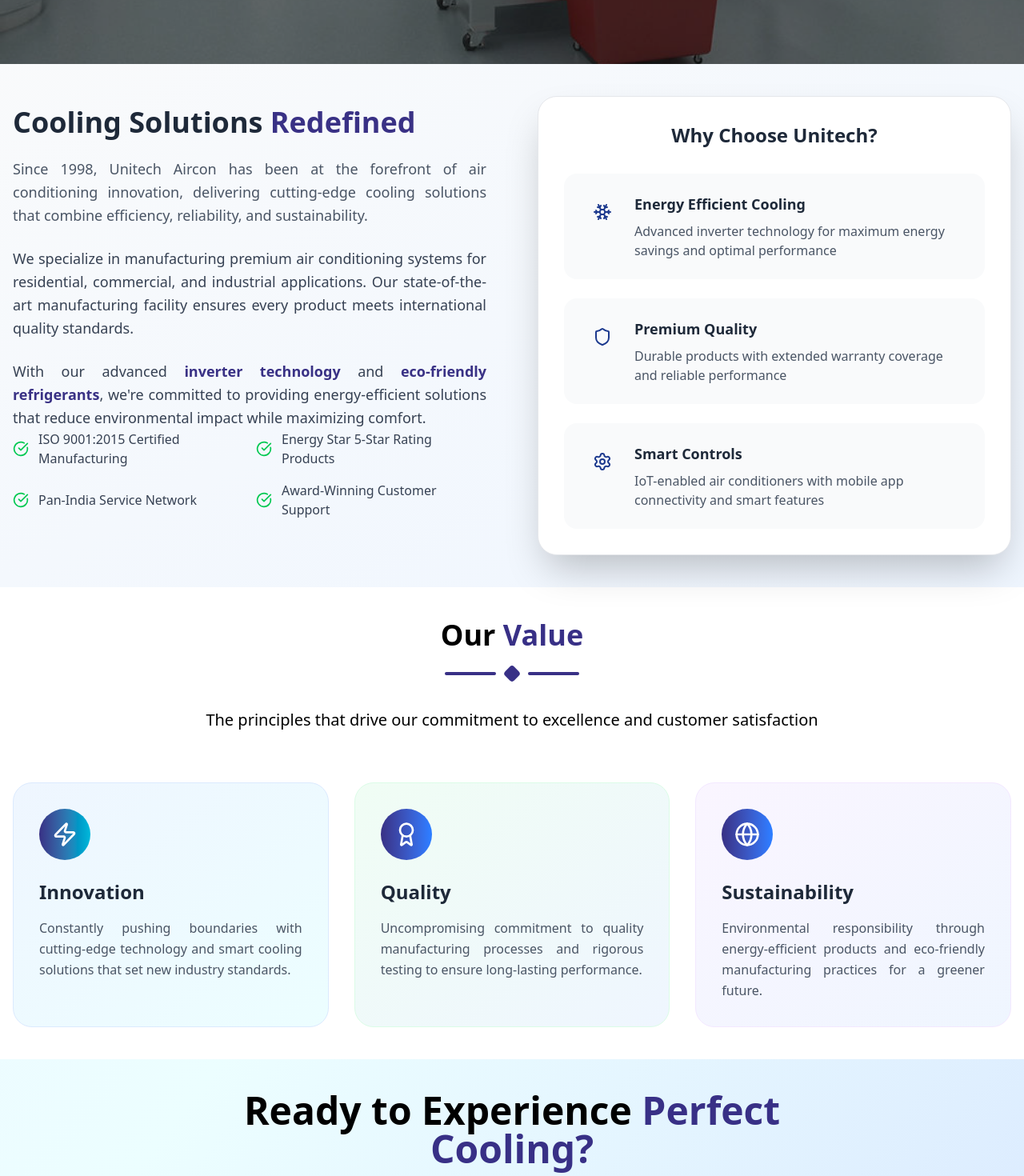
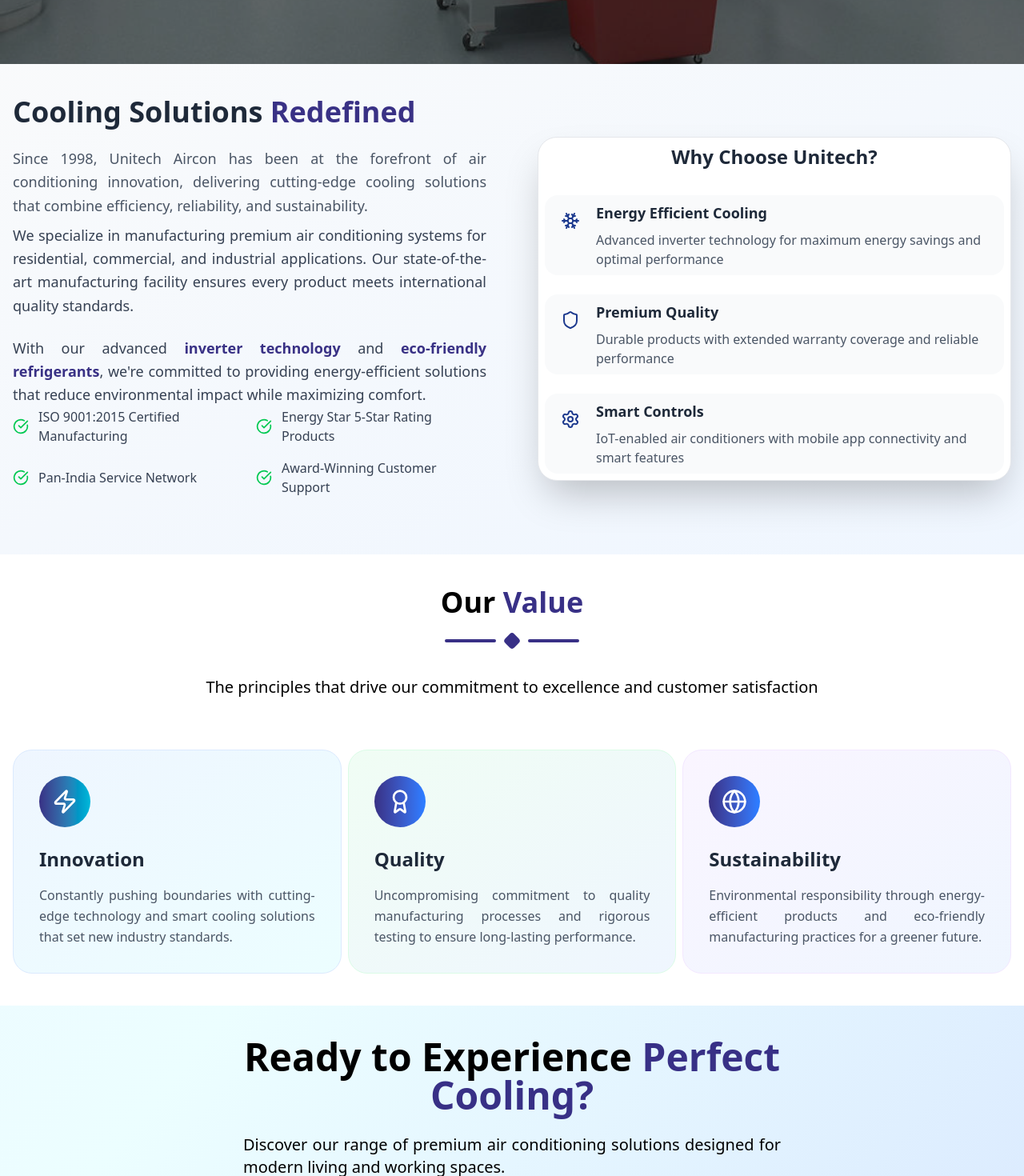
Before and after one commit to vikaskumar12n/Unitech-frontend, a React (Vite) app: page / in a window 1280 px wide. Shown: the part 720-2190 px from the top of the page at 80% size. Built offline with nearby package versions, Linux system fonts and the light colour scheme.

Commit message:
new change

```diff
--- a/src/Component/Landing_Page/Aboutus.jsx
+++ b/src/Component/Landing_Page/Aboutus.jsx
@@ -61,7 +61,7 @@
           <div className="grid lg:grid-cols-2 gap-16 items-center">
             {/* Content */}
             <div className={`transition-all duration-1000 delay-500 ${isVisible ? 'opacity-100 translate-x-0' : 'opacity-0 -translate-x-10'}`}>
-              <div className="mb-6">
+              <div className="mb-2">
                 <h2 className="text-3xl md:text-4xl font-bold text-gray-800 mb-6">
                   Cooling Solutions
                   <span className="bg-gradient-to-r from-[#393185] to-[#393185] bg-clip-text text-transparent"> Redefined</span>
@@ -100,7 +100,7 @@
 
             {/* Interactive Features */}
             <div className={`transition-all duration-1000 delay-700 ${isVisible ? 'opacity-100 translate-x-0' : 'opacity-0 translate-x-10'}`}>
-              <div className="bg-white rounded-3xl p-8 shadow-2xl border border-gray-200">
+              <div className="bg-white rounded-3xl p-2 shadow-2xl border border-gray-200">
                 <h3 className="text-2xl font-bold text-gray-800 mb-8 text-center">Why Choose Unitech?</h3>
 
                 <div className="space-y-6">
@@ -110,12 +110,12 @@
                     return (
                       <div
                         key={index}
-                        className={`p-6 rounded-2xl transition-all duration-500 cursor-pointer ${
+                        className={`p-2 rounded-2xl transition-all duration-500 cursor-pointer ${
                           'bg-gray-50 hover:bg-gray-100 text-gray-800'
                         }`}
 
                       >
-                        <div className="flex items-start gap-4">
+                        <div className="flex items-start gap-2">
                           <div className={`rounded-full p-3  `}>
                             <IconComponent className={`w-6 h-6  text-blue-900`} />
                           </div>
@@ -151,7 +151,7 @@
             </p>
           </div>
 
-          <div className="grid md:grid-cols-2 lg:grid-cols-3 gap-8">
+          <div className="grid md:grid-cols-2 lg:grid-cols-3 gap-2">
             {/* Innovation */}
             <div className="bg-gradient-to-br from-blue-50 to-cyan-50 rounded-3xl p-8 border border-blue-100 hover:shadow-xl transition-all duration-300 group">
               <div className="bg-gradient-to-r from-[#383185] to-cyan-500 rounded-full w-16 h-16 flex items-center justify-center mb-6 group-hover:scale-110 transition-transform duration-300">
```
